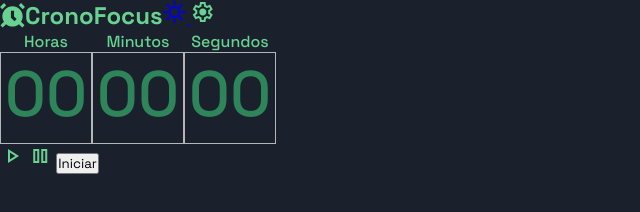
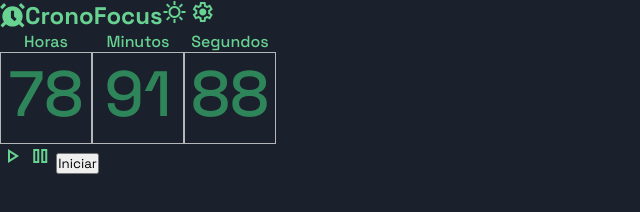
Before and after one commit to murilo67/CronoFocus, a plain HTML site: page index.html in a window 1280 px wide. Shown: the whole page, without its empty margins (0-640 px from the left). Drawn offline with nearby package versions, Linux system fonts and the light colour scheme.

Commit message:
Ajustes ícones

```diff
--- a/index.html
+++ b/index.html
@@ -17,9 +17,7 @@
         </svg>
         <h1>CronoFocus</h1>
         <nav>
-            <a href="#">
-                <span class="material-symbols-outlined">sunny</span>
-            </a>
+            <span class="material-symbols-outlined">sunny</span>
             <span class="material-symbols-outlined">settings</span>
         </nav>
         <div class="linhahorizontal"></div>
@@ -28,15 +26,15 @@
         <section id="hora-principal">
             <div id="horas">
                 <p>Horas</p>
-                <div class="bloco-cronofocus">00</div>
+                <div class="bloco-cronofocus">78</div>
             </div>
             <div id="minutos">
                 <p>Minutos</p>
-                <div class="bloco-cronofocus">00</div>
+                <div class="bloco-cronofocus">91</div>
             </div>
             <div id="segundos">
                 <p>Segundos</p>
-                <div class="bloco-cronofocus">00</div>
+                <div class="bloco-cronofocus">88</div>
             </div>
         </section>
         <section id="botões">
```
